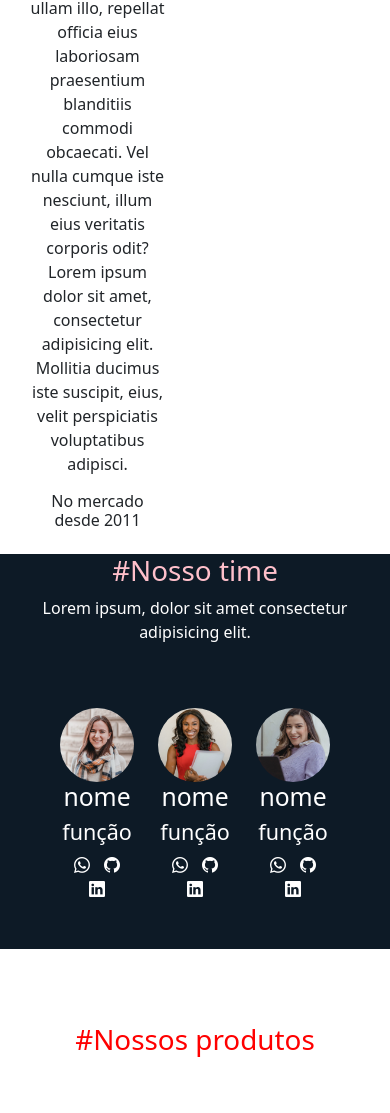
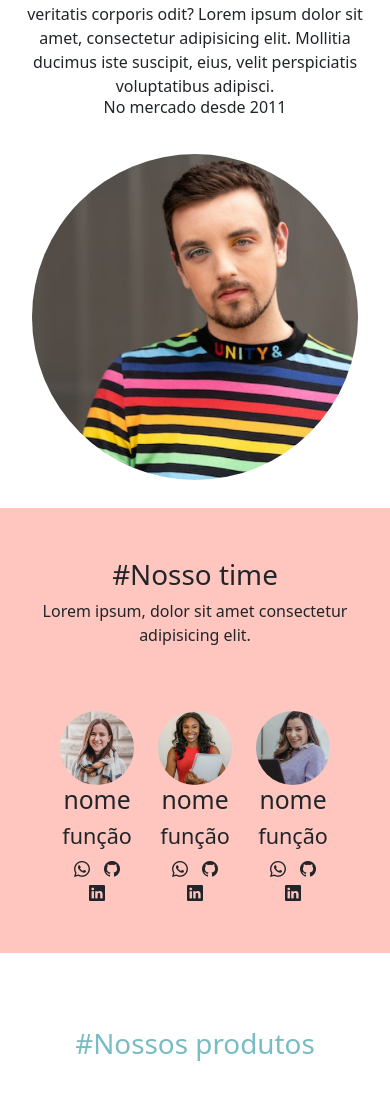
Before and after one commit to Rafaela-Ferreira/ProjetoInstitutoNu, a plain HTML site: page index.html in a window 390 px wide. Shown: the part 804-1917 px from the top of the page. Drawn offline with nearby package versions, Linux system fonts and the light colour scheme.

Commit message:
07/11/22

```diff
--- a/CSS/style.css
+++ b/CSS/style.css
@@ -1,6 +1,12 @@
+header{
+    background-color: #002c3e;
+}
+
+
+
 #quemSomos h1, #nossosProdutos h1, #novidades h1{
     padding: 50px;
-    color: red;
+    color: #78bcc4;
 }
 #quemSomosImg{
     width: 350px;
@@ -17,13 +23,11 @@
 .logo{
     letter-spacing: 1em;
 }
-#nossoTime{
-    background-color: #0d1a26;
-    color: white;
+#nossoTime, #nossoTime h1{
+    padding-top: 50px;
+    background-color: #ffc6bf;
 }
-#nossoTime h1{
-    color: pink;
-}
+
 #nossoTime img{
     width: 220px;
     border-radius: 100%;
@@ -39,12 +43,12 @@
 }
 footer{
     text-transform: uppercase;
-    background-color: #0d1a26;
+    background-color: #002c3e;
     color: white;
 }
 footer h3{
     margin-top: 50px;
-    color:rgb(209, 31, 61);
+    color:#ff7fae;
 }
 footer a{
     color: white;
@@ -52,12 +56,41 @@ footer a{
     list-style: none;
 }
 .botão button{
-    background-color: rgb(45, 36, 53);
+    background-color: #8333e9;
     color: white;
     border-radius: 50px;
     padding: 15px 40px 15px 40px;
+    cursor: pointer;
+    transition: all 1s ease-in-out;
 }
 .botão button:hover{
-    background-color: rgb(72, 22, 119);
+    background-color: #ff7fae;
     color: white;
+    transform: scale(1.5);
 }
+@media only screen and (max-width:950px){
+    .main-img{
+        width:85%;
+        padding: 20px 20px;
+    }
+}
+@media only screen and (max-width:600px){
+    #quemSomos{
+        flex-direction: column;
+    }
+
+    .text-left{
+        width: 100%;
+        height: auto;
+    }
+    .main-img{
+        width: 100%;
+        height: auto;
+    }
+    .text-rigth img{
+        width: 50vw;
+    }
+    .main-img{
+        width: 85%;
+    }
+}
--- a/index.html
+++ b/index.html
@@ -12,17 +12,14 @@
 </head>
 <body>
     <header>
-      <nav class="navbar navbar-expand-lg bg-dark p-5">
+      <nav class="navbar navbar-expand-lg p-5">
         <div class="container-fluid">
-          <button class="navbar-toggler" type="button" data-bs-toggle="collapse" data-bs-target="#navbarTogglerDemo03" aria-controls="navbarTogglerDemo03" aria-expanded="false" aria-label="Toggle navigation">
-            <span class="navbar-toggler-icon"></span>
-          </button>
           <a class="navbar-brand text-white logo" href="#">Logo</a>
           <form class="d-flex m-3" role="search">
             <input class="form-control me-1" type="search" placeholder="O que você está procurando?" aria-label="Search">
             <button class="btn btn-outline-danger" type="submit"><i class="bi bi-search"></i></button>
           </form>
-          <div class="collapse navbar-collapse" id="navbarTogglerDemo03">
+          <div class="collapse navbar-collapse"id="navbarTogglerDemo03">
             <ul class="navbar-nav me-auto mb-2 mb-lg-0">
               <li class="nav-item">
                 <a class="nav-link text-white" href="#quemSomos">Quem somos</a>
@@ -71,12 +68,27 @@
         </div>
       </div>
     </section>
-    <section class="container-fluid bg-ligth p-0">
+    <section class="infoBanner">
+      <div class="container text-center">
+        <div class="row m-1">
+          <div class="col p-0">
+            <img src="IMG/LIPSTICK.png" class="img-fluid w-100" alt="...">
+          </div>
+          <div class="col p-0">
+            <img src="IMG/LIPSTICK.png" class="img-fluid w-100" alt="...">
+          </div>
+          <div class="col p-0">
+            <img src="IMG/LIPSTICK.png" class="img-fluid w-100" alt="...">
+          </div>
+        </div>
+      </div>
+    </section>
+    <section class="container-fluid bg-ligth text-dark">
       <div class="container text-center">
         <div class="row" id="quemSomos">
           <h1>#Quem somos</h1>
-          <div class="col m-3">
-            <p>
+          <div class="col text-left">
+            <p class="text-center p-0 m-0">
             Lorem, ipsum dolor sit amet consectetur adipisicing elit. Aliquid exercitationem ullam illo,
              repellat officia eius laboriosam praesentium blanditiis commodi obcaecati. Vel nulla cumque
              iste nesciunt, illum eius veritatis corporis odit?
@@ -85,40 +97,42 @@
             </p>
             <h6>No mercado desde 2011</h6>
           </div>
-          <div class="col m-3" >
-            <img src="IMG/4.png" class="img-fluid" id="quemSomosImg" alt="...">
+          <div class="col main-img">
+            <div class="text-rigth">
+              <img src="IMG/4.png" class="img-fluid p-2" id="quemSomosImg" alt="...">
+            </div>
           </div>
         </div>
       </div>
     </section>
-    <section class="container-fluid p-0" id="nossoTime">
+    <section class="container-fluid p-0 text-dark" id="nossoTime">
       <div class="container text-center">
         <h1>#Nosso time</h1>
         <p>Lorem ipsum, dolor sit amet consectetur adipisicing elit.</p>
         <div class="row p-5">
-          <div class="col redeSocial" >
+          <div class="col redeSocial text-dark" >
             <img src="IMG/1.png" class="img-fluid" alt="...">
             <h2>nome</h2>
             <h4>função</h4>
-              <a href="#"><i class="bi bi-whatsapp text-white"></i></a>
-              <a href="#"><i class="bi bi-github text-white"></i></a>
-              <a href="#"><i class="bi bi-linkedin text-white"></i></a>
+              <a href="#"><i class="bi bi-whatsapp text-dark"></i></a>
+              <a href="#"><i class="bi bi-github text-dark"></i></a>
+              <a href="#"><i class="bi bi-linkedin text-dark"></i></a>
           </div>
           <div class="col redeSocial">
             <img src="IMG/2.png" class="img-fluid" alt="...">
             <h2>nome</h2>
             <h4>função</h4>
-            <a href="#"><i class="bi bi-whatsapp text-white"></i></a>
-            <a href="#"><i class="bi bi-github text-white"></i></a>
-            <a href="#"><i class="bi bi-linkedin text-white"></i></a>
+            <a href="#"><i class="bi bi-whatsapp text-dark"></i></a>
+            <a href="#"><i class="bi bi-github text-dark"></i></a>
+            <a href="#"><i class="bi bi-linkedin text-dark"></i></a>
           </div>
           <div class="col redeSocial">
             <img src="IMG/3.png" class="img-fluid" alt="...">
             <h2>nome</h2>
             <h4>função</h4>
-            <a href="#"><i class="bi bi-whatsapp text-white"></i></a>
-            <a href="#"><i class="bi bi-github text-white"></i></a>
-            <a href="#"><i class="bi bi-linkedin text-white"></i></a>
+            <a href="#"><i class="bi bi-whatsapp text-dark"></i></a>
+            <a href="#"><i class="bi bi-github text-dark"></i></a>
+            <a href="#"><i class="bi bi-linkedin text-dark"></i></a>
           </div>
         </div>
       </div>
```
